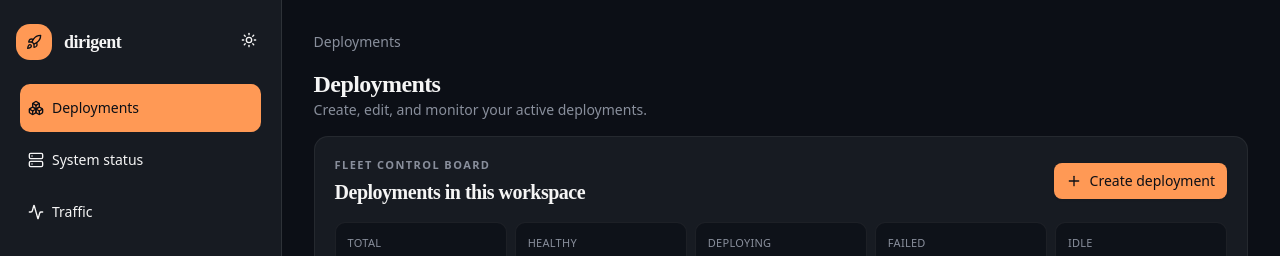
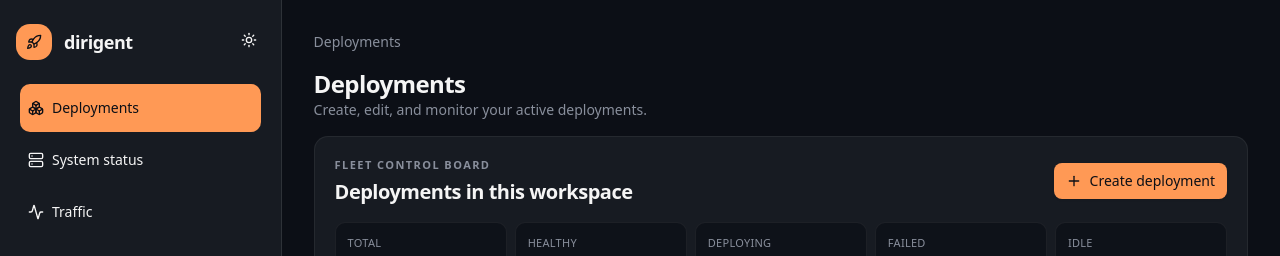
Before and after one commit to lotsendev/lotsen, a React (Vite) app in the folder dashboard/: page /deployments in a window 1280 px wide. Shown: the top 256 px of the page. Built offline with nearby package versions, Linux system fonts and the light colour scheme; no server answers.

Commit message:
docs(dashboard): add interface system guide and unify font
Add `.interface-design/system.md` outlining dashboard interface
principles. Update `index.css` to remove Fraunces, using DM Sans for
display and headings for a unified sans-serif look.

```diff
--- a/dashboard/src/index.css
+++ b/dashboard/src/index.css
@@ -1,7 +1,7 @@
 @import "tailwindcss";
 @import "tw-animate-css";
 @import "shadcn/tailwind.css";
-@import url('https://fonts.googleapis.com/css2?family=Fraunces:ital,opsz,wght@0,9..144,300..900;1,9..144,300..900&family=DM+Sans:ital,opsz,wght@0,9..40,300..900;1,9..40,300..900&family=JetBrains+Mono:wght@400;500&display=swap');
+@import url('https://fonts.googleapis.com/css2?family=DM+Sans:ital,opsz,wght@0,9..40,300..900;1,9..40,300..900&family=JetBrains+Mono:wght@400;500&display=swap');
 
 @custom-variant dark (&:is(.dark *));
 
@@ -42,7 +42,7 @@
     --font-sans: 'DM Sans', ui-sans-serif, system-ui, sans-serif;
     --font-serif: 'DM Sans', ui-serif, Georgia, serif;
     --font-mono: 'JetBrains Mono', ui-monospace, 'Courier New', monospace;
-    --font-display: 'Fraunces', serif;
+    --font-display: 'DM Sans', ui-sans-serif, system-ui, sans-serif;
 
     --radius: 0.625rem;
 
```
Also changed, not shown: 1 other file (tests, documents, lock files or other folders).
